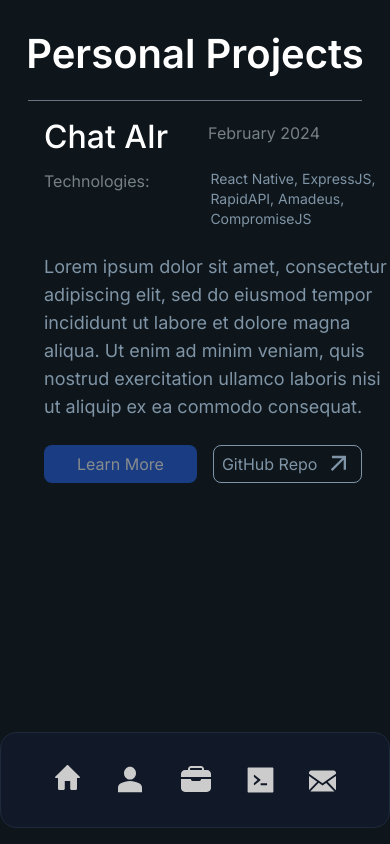
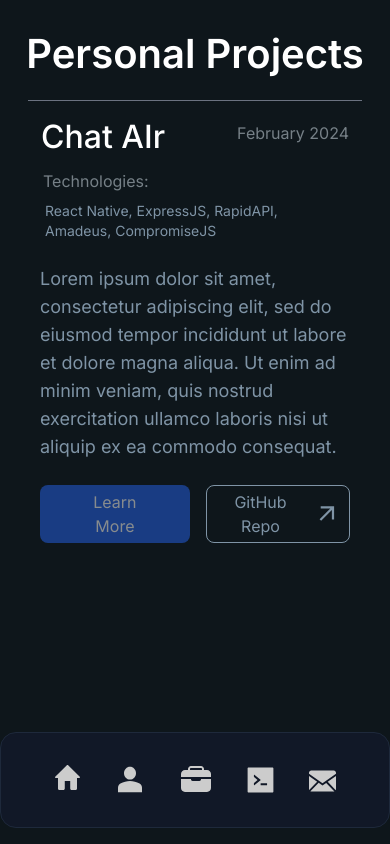
Before and after one commit to ujwal2003/ujwal2003.github.io, a SvelteKit app: page /projects in a window 390 px wide. Built offline with nearby package versions, Linux system fonts and the light colour scheme.

Commit message:
add mobile responsiveness to section tech

```diff
--- a/src/routes/projects/+page.svelte
+++ b/src/routes/projects/+page.svelte
@@ -14,10 +14,11 @@
     <!-- project section -->
     <section class="w-5/6 mt-2 max-sm:w-full max-sm:mt-4">
         <hr class="border-gray-500 max-sm:mx-7">
+
         <div class="mt-5 flex gap-24 max-sm:flex-col max-sm:gap-6">
-
-            <div class="flex flex-col gap-4 max-sm:ml-11">
-                <div class="flex flex-col gap-4 max-sm:flex-row max-sm:gap-8">
+            <!-- Title & Technologies -->
+            <div class="flex flex-col gap-4 max-sm:items-center">
+                <div class="flex flex-col gap-4 max-sm:flex-row max-sm:gap-16">
                     <h2 class="text-white font-medium text-5xl max-sm:text-[32px]">
                         Chat AIr
                     </h2>
@@ -27,7 +28,7 @@
                     </h3>
                 </div>
 
-                <div class="flex flex-col gap-2 pl-2 max-sm:flex-row max-sm:gap-[3.8rem] max-sm:pl-0">
+                <div class="flex flex-col gap-2 pl-2 max-sm:pl-0 max-sm:pr-12">
                     <h4 class="text-[#768087] text-xl max-sm:text-base">
                         Technologies:
                     </h4>
@@ -39,13 +40,14 @@
                         <code><img width="42" src="https://user-images.githubusercontent.com/25181517/189715289-df3ee512-6eca-463f-a0f4-c10d94a06b2f.png" alt="Figma" title="Figma"/></code>
                     </div>
 
-                    <p class="text-[#7F94A6] text-sm w-64 max-sm:w-56">
+                    <p class="text-[#7F94A6] text-sm w-64 max-sm:pl-0.5">
                         React Native, ExpressJS, RapidAPI, Amadeus, CompromiseJS
                     </p>
                 </div>
             </div>
 
-            <div class="max-sm:ml-11">
+            <!-- Description & Buttons -->
+            <div class="max-sm:mx-10">
                 <p class="text-[#7F94A6] text-2xl max-sm:text-lg">
                     Lorem ipsum dolor sit amet, consectetur adipiscing elit, sed do eiusmod tempor incididunt ut labore et dolore magna aliqua. Ut enim ad minim veniam, quis nostrud exercitation ullamco laboris nisi ut aliquip ex ea commodo consequat.
                 </p>
@@ -57,7 +59,6 @@
                     </ContentButton>
                 </div>
             </div>
-
         </div>
     </section>
 
```
